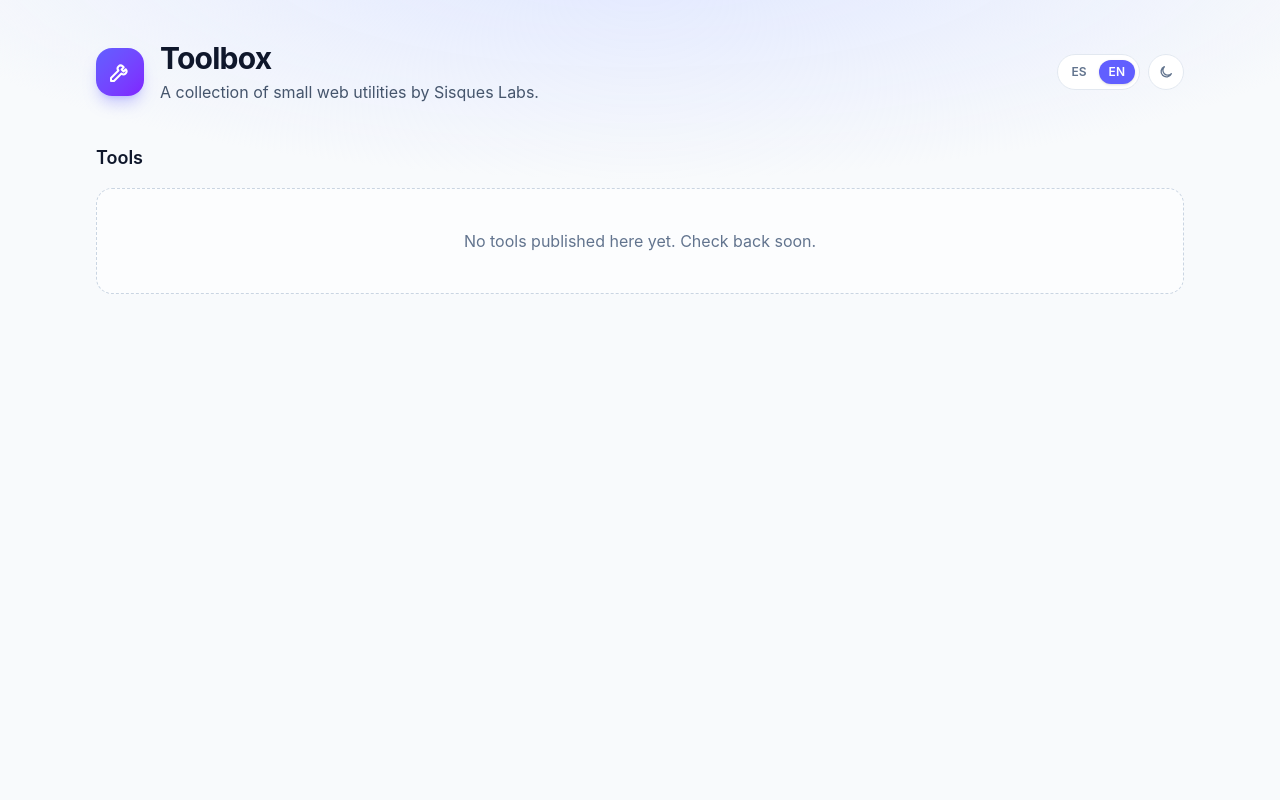
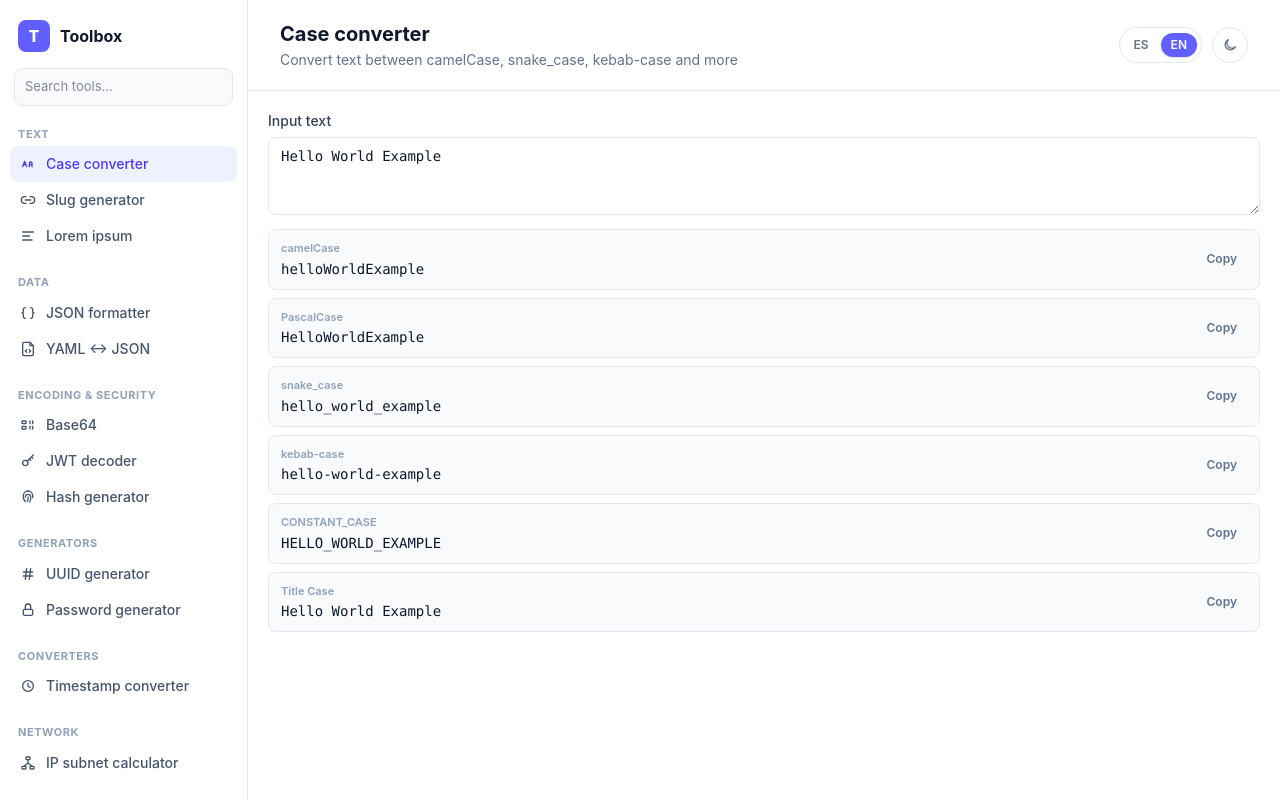
Before and after one commit to sisques-labs/toolbox, an Astro site: page / in a window 1280 px wide. Built offline with nearby package versions, Linux system fonts and the light colour scheme; Astro itself is replaced by a stand-in of ours.

Commit message:
feat(toolbox): wire the Toolbox screen into the app
Renders ToolboxScreen from index.astro instead of the placeholder
home page, removes the now-obsolete home feature and its unused
AppShell, and updates AGENTS.md's architecture note accordingly.

```diff
--- a/AGENTS.md
+++ b/AGENTS.md
@@ -19,7 +19,7 @@ Features live under `src/core/{feature}/`, each with only the layers it actually
 - **infrastructure/** — repositories/API clients implementing the ports. Only needed once a feature talks to an external API.
 - **presentation/** — `screens/`, `components/`, `hooks/`, `i18n/`, `schemas/` (if a form needs validation), `providers/` (if the feature owns cross-component client state).
 
-`src/core/home/` currently only has a `presentation/` layer — it's UI composition (the landing page), not a domain with business rules. That's expected, not a gap to fill.
+`src/core/toolbox/` is the site's only feature: the tool sidebar/header shell plus one `domain`/`application` pair per utility (case converter, slug generator, JSON/YAML/Base64, JWT decoder, hash generator, UUID/password generators, timestamp converter, subnet calculator) and their `presentation` panels.
 
 Cross-layer rules:
 - domain never imports application/infrastructure/presentation
--- a/src/core/home/presentation/i18n/en.ts
+++ /dev/null
@@ -1,9 +0,0 @@
-const dict = {
-  tools: {
-    heading: 'Tools',
-    empty: 'No tools published here yet. Check back soon.',
-  },
-} as const;
-
-export default dict;
-export type HomeDict = typeof dict;
--- a/src/core/home/presentation/i18n/es.ts
+++ /dev/null
@@ -1,13 +0,0 @@
-import type { HomeDict } from './en';
-import type { WidenStringLiterals } from '@/shared/presentation/i18n/widen-literals';
-
-type HomeDictTranslated = WidenStringLiterals<HomeDict>;
-
-const dict = {
-  tools: {
-    heading: 'Herramientas',
-    empty: 'Todavía no hay herramientas publicadas aquí. Vuelve pronto.',
-  },
-} as const satisfies HomeDictTranslated;
-
-export default dict;
--- a/src/core/home/presentation/i18n/i18n-parity.spec.ts
+++ /dev/null
@@ -1,24 +0,0 @@
-import en from './en';
-import es from './es';
-
-function flatKeys(obj: object, prefix = ''): string[] {
-  return Object.entries(obj).flatMap(([k, v]) => {
-    const key = prefix ? `${prefix}.${k}` : k;
-    if (v !== null && typeof v === 'object' && !Array.isArray(v)) {
-      return flatKeys(v as object, key);
-    }
-    return [key];
-  });
-}
-
-describe('i18n parity — home', () => {
-  it('every key in en exists in es', () => {
-    const missing = flatKeys(en).filter((k) => !flatKeys(es).includes(k));
-    expect(missing).toEqual([]);
-  });
-
-  it('every key in es exists in en', () => {
-    const missing = flatKeys(es).filter((k) => !flatKeys(en).includes(k));
-    expect(missing).toEqual([]);
-  });
-});
--- a/src/core/home/presentation/screens/home/home.screen.spec.tsx
+++ /dev/null
@@ -1,31 +0,0 @@
-import { fireEvent, render, screen } from '@testing-library/react';
-import { HomeScreen } from './home.screen';
-
-describe('HomeScreen', () => {
-  it('renders the shell heading and the empty tools state in the default locale', () => {
-    render(<HomeScreen />);
-    expect(
-      screen.getByRole('heading', { name: 'Toolbox' }),
-    ).toBeInTheDocument();
-    expect(
-      screen.getByText(
-        'Todavía no hay herramientas publicadas aquí. Vuelve pronto.',
-      ),
-    ).toBeInTheDocument();
-  });
-
-  it('switches the tools section copy to English', () => {
-    render(<HomeScreen />);
-    fireEvent.click(screen.getByRole('button', { name: 'EN' }));
-    expect(
-      screen.getByText('No tools published here yet. Check back soon.'),
-    ).toBeInTheDocument();
-  });
-
-  it('toggles the dark class on the document root', () => {
-    render(<HomeScreen />);
-    expect(document.documentElement.classList.contains('dark')).toBe(false);
-    fireEvent.click(screen.getByRole('button', { name: /tema oscuro/i }));
-    expect(document.documentElement.classList.contains('dark')).toBe(true);
-  });
-});
--- a/src/core/home/presentation/screens/home/home.screen.tsx
+++ /dev/null
@@ -1,38 +0,0 @@
-import { Providers } from '@/shared/presentation/providers/providers';
-import { AppShell } from '@/shared/presentation/components/app-shell/app-shell';
-import { useLocale } from '@/shared/presentation/providers/locale.provider';
-import enHome, { type HomeDict } from '@/core/home/presentation/i18n/en';
-import esHome from '@/core/home/presentation/i18n/es';
-import type { Locale } from '@/shared/presentation/i18n/locale';
-import type { WidenStringLiterals } from '@/shared/presentation/i18n/widen-literals';
-
-const homeDictionaries: Record<Locale, WidenStringLiterals<HomeDict>> = {
-  en: enHome,
-  es: esHome,
-};
-
-function HomeScreenContent() {
-  const { locale } = useLocale();
-  const t = homeDictionaries[locale];
-
-  return (
-    <AppShell>
-      <section>
-        <h2 className="text-lg font-semibold text-slate-900 dark:text-slate-50">
-          {t.tools.heading}
-        </h2>
-        <div className="mt-4 rounded-2xl border border-dashed border-slate-300 bg-white/50 p-10 text-center text-slate-500 dark:border-slate-700 dark:bg-slate-900/50 dark:text-slate-400">
-          {t.tools.empty}
-        </div>
-      </section>
-    </AppShell>
-  );
-}
-
-export function HomeScreen() {
-  return (
-    <Providers>
-      <HomeScreenContent />
-    </Providers>
-  );
-}
--- a/src/pages/index.astro
+++ b/src/pages/index.astro
@@ -1,5 +1,5 @@
 ---
-import { HomeScreen } from '@/core/home/presentation/screens/home/home.screen';
+import { ToolboxScreen } from '@/core/toolbox/presentation/screens/toolbox/toolbox.screen';
 import { DEFAULT_LOCALE } from '@/shared/presentation/i18n/locale';
 import enShell from '@/shared/presentation/i18n/shell/en';
 import esShell from '@/shared/presentation/i18n/shell/es';
@@ -31,14 +31,8 @@ const t = shellDictionaries[DEFAULT_LOCALE];
     </script>
   </head>
   <body
-    class="min-h-screen bg-slate-50 text-slate-900 antialiased dark:bg-slate-950 dark:text-slate-100"
+    class="h-screen overflow-hidden text-slate-900 antialiased dark:text-slate-100"
   >
-    <div
-      class="pointer-events-none fixed inset-x-0 top-0 -z-10 h-[28rem] bg-[radial-gradient(ellipse_60%_50%_at_50%_-10%,#e0e7ff,transparent)] dark:bg-[radial-gradient(ellipse_60%_50%_at_50%_-10%,#1e1b4b,transparent)]"
-    >
-    </div>
-    <main class="mx-auto max-w-6xl px-4 py-10 sm:px-6 lg:px-8">
-      <HomeScreen client:load />
-    </main>
+    <ToolboxScreen client:load />
   </body>
 </html>
--- a/src/shared/presentation/components/app-shell/app-shell.spec.tsx
+++ /dev/null
@@ -1,34 +0,0 @@
-import { render, screen } from '@testing-library/react';
-import { Providers } from '@/shared/presentation/providers/providers';
-import { AppShell } from './app-shell';
-
-function renderShell(children: React.ReactNode = null) {
-  return render(
-    <Providers>
-      <AppShell>{children}</AppShell>
-    </Providers>,
-  );
-}
-
-describe('AppShell', () => {
-  it('renders the shell heading, tagline and controls', () => {
-    renderShell();
-    expect(
-      screen.getByRole('heading', { name: 'Toolbox' }),
-    ).toBeInTheDocument();
-    expect(
-      screen.getByText(
-        'Una colección de pequeñas utilidades web de Sisques Labs.',
-      ),
-    ).toBeInTheDocument();
-    expect(screen.getByRole('group', { name: 'Idioma' })).toBeInTheDocument();
-    expect(
-      screen.getByRole('button', { name: 'Cambiar a tema oscuro' }),
-    ).toBeInTheDocument();
-  });
-
-  it('renders its children below the header', () => {
-    renderShell(<p>tool content</p>);
-    expect(screen.getByText('tool content')).toBeInTheDocument();
-  });
-});
--- a/src/shared/presentation/components/app-shell/app-shell.tsx
+++ /dev/null
@@ -1,65 +0,0 @@
-import type { ReactNode } from 'react';
-import { useLocale } from '@/shared/presentation/providers/locale.provider';
-import { useTheme } from '@/shared/presentation/providers/theme.provider';
-import { ThemeToggle } from '@/shared/presentation/components/theme-toggle/theme-toggle';
-import { LanguageSwitcher } from '@/shared/presentation/components/language-switcher/language-switcher';
-import enShell, { type ShellDict } from '@/shared/presentation/i18n/shell/en';
-import esShell from '@/shared/presentation/i18n/shell/es';
-import type { Locale } from '@/shared/presentation/i18n/locale';
-import type { WidenStringLiterals } from '@/shared/presentation/i18n/widen-literals';
-
-const shellDictionaries: Record<Locale, WidenStringLiterals<ShellDict>> = {
-  en: enShell,
-  es: esShell,
-};
-
-function LogoIcon() {
-  return (
-    <svg
-      viewBox="0 0 24 24"
-      fill="none"
-      className="h-6 w-6"
-      stroke="currentColor"
-      strokeWidth={2}
-      strokeLinecap="round"
-      strokeLinejoin="round"
-    >
-      <path d="M14.7 6.3a3 3 0 0 0-4.24 4.24L3 18v3h3l7.46-7.46a3 3 0 0 0 4.24-4.24l-2.12 2.12-2-2 2.12-2.12Z" />
-    </svg>
-  );
-}
-
-export function AppShell({ children }: { children: ReactNode }) {
-  const { locale, setLocale } = useLocale();
-  const { theme, toggleTheme } = useTheme();
-  const t = shellDictionaries[locale];
-
-  return (
-    <div className="space-y-10">
-      <header className="flex flex-wrap items-center justify-between gap-4">
-        <div className="flex items-center gap-4">
-          <div className="flex h-12 w-12 shrink-0 items-center justify-center rounded-2xl bg-gradient-to-br from-indigo-500 to-violet-600 text-white shadow-lg shadow-indigo-500/30 dark:shadow-indigo-500/20">
-            <LogoIcon />
-          </div>
-          <div>
-            <h1 className="text-3xl font-bold tracking-tight text-slate-900 dark:text-slate-50">
-              {t.heading}
-            </h1>
-            <p className="mt-1 max-w-xl text-slate-600 dark:text-slate-400">
-              {t.tagline}
-            </p>
-          </div>
-        </div>
-        <div className="flex shrink-0 items-center gap-2">
-          <LanguageSwitcher
-            locale={locale}
-            onChange={setLocale}
-            label={t.language.switcherLabel}
-          />
-          <ThemeToggle theme={theme} onToggle={toggleTheme} labels={t.theme} />
-        </div>
-      </header>
-      {children}
-    </div>
-  );
-}
```
